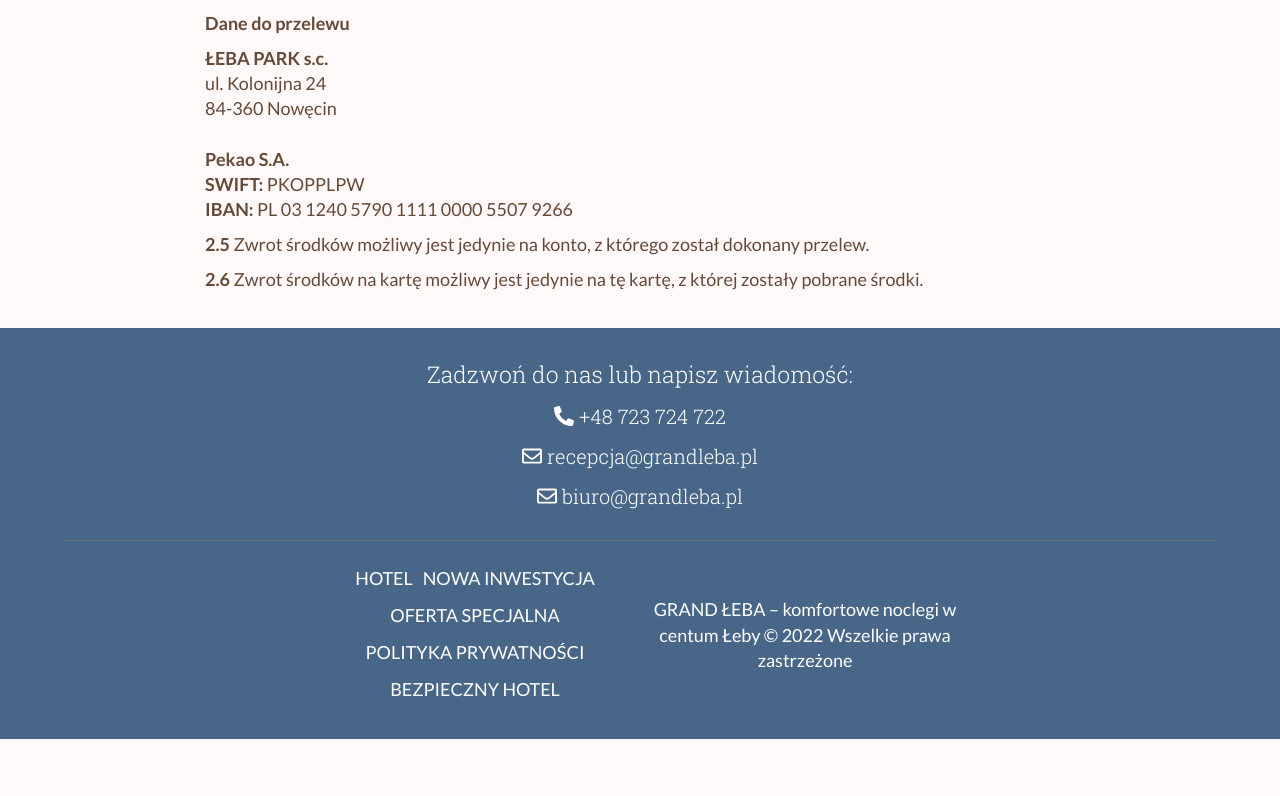
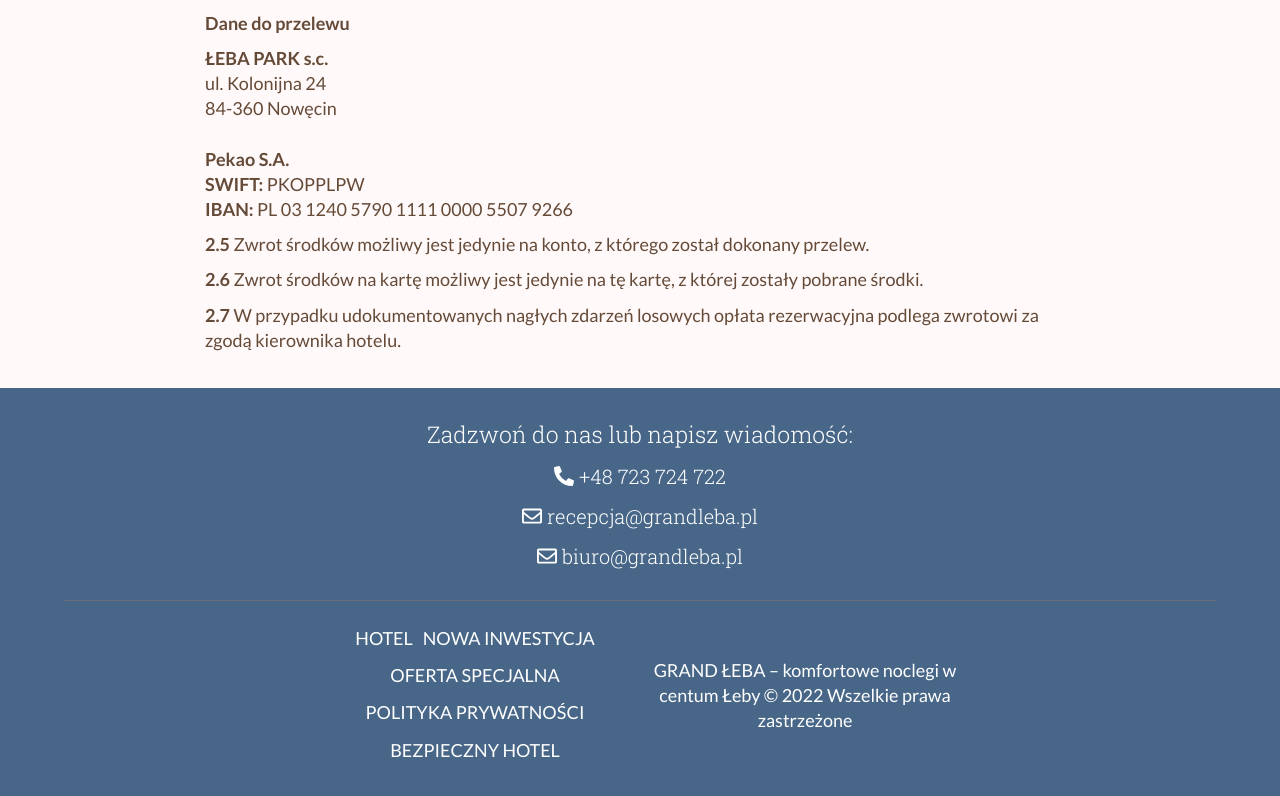
Before and after one commit to marcinstenka/grandleba, a React (Create React App) app: page /cennik in a window 1280 px wide. Shown: the part 2446-3242 px from the top of the page. Before the commit the page ends 3185 px from the top, so only its background shows below. Built offline with nearby package versions, Linux system fonts and the light colour scheme.

Commit message:
1.6.6 - price list - terms of reservation paragraph added

```diff
--- a/public/assets/locales/pl/translation.json
+++ b/public/assets/locales/pl/translation.json
@@ -134,7 +134,7 @@
   "priceList19": " Opłatę rezerwacyjną należy wpłacić w terminie 3 dni roboczych gdy do terminu rezerwacji jest mniej niż 21 dni, 7 dni gdy od daty potwierdzenia rezerwacji do terminu jest więcej niż 21 dni.",
   "priceList20": " Po otrzymaniu wymaganej wpłaty rezerwacyjnej, rezerwacja staje się gwarantowana, o czym informujemy Państwa telefonicznie bądź mailowo.",
   "priceList21": " Pozostałą kwotę należy uregulować w dniu przyjazdu. W dniu wyjazdu lub każdego dnia regulują Państwo dodatkowe zobowiązania wynikające z zamówień dodatkowych w trakcie pobytu.",
-	"priceList22": "WARUNKI REZYGNACJI Z REZERWACJI (Indywidualnych i pakietowych)",
+  "priceList22": " WARUNKI REZYGNACJI Z REZERWACJI (Indywidualnych i pakietowych)",
   "priceList23": " Jeżeli od rezerwacji do terminu pobytu jest więcej niż 60 dni zawracamy opłatę rezerwacyjną w całości, lub można przenieść ją na inny termin, uzgodniony z recepcją hotelu.",
   "priceList24": " Jeżeli rezygnacja z rezerwacji następuje w terminie do 60 dni przed zarezerwowanym pobytem, opłaty rezerwacyjnej nie zwracamy.",
   "priceList25": " Bez kosztowa zmiana rezerwacji możliwa jest na 14 dni przed planowaną datą przyjazdu (przy uwzględnieniu dostępności pokoi hotelowych). Każdorazowa zmiana wymaga wygenerowania nowego potwierdzenia rezerwacji. Skrócenie pobytu traktowane jest jako anulacja rezerwacji i wymaga opłaty za cały wcześniej zarezerwowany termin.",
@@ -142,6 +142,7 @@
   "priceList27": "Dane do przelewu",
   "priceList28": " Zwrot środków możliwy jest jedynie na konto, z którego został dokonany przelew.",
   "priceList29": " Zwrot środków na kartę możliwy jest jedynie na tę kartę, z której zostały pobrane środki.",
+  "priceList30": " W przypadku udokumentowanych nagłych zdarzeń losowych opłata rezerwacyjna podlega zwrotowi za zgodą kierownika hotelu.",
   "specialOffer1": "OFERTA DLA GRUP ZORGANIZOWANYCH",
   "specialOffer2": "Grand Łeba to doskonałe miejsce do wypoczynku zarówno dla gości indywidualnych jak i dla grup zorganizowanych, które szukają kameralnego miejsca nad polskim morzem. Nasz obiekt to idealny wybór, jeśli chcą Państwo zorganizować szkolenie, konferencje, spotkanie integracyjne lub inną imprezę okolicznościową.",
   "specialOffer3": "Takich okazji może być wiele, wszystko zależy od Państwa chęci oraz możliwości. Zapewniamy, że odpowiemy na wszelkie Państwa sugestie, aby sprostać Państwa oczekiwaniom.",
--- a/src/Pages/PriceList.js
+++ b/src/Pages/PriceList.js
@@ -417,6 +417,10 @@ const PriceList = () => {
             <strong>2.6</strong>
             {t('priceList29')}
           </p>
+          <p>
+            <strong>2.7</strong>
+            {t('priceList30')}
+          </p>
         </div>
       </div>
       <Footer />
```
Also changed, not shown: 4 other files (tests, documents, lock files or other folders). Lines whose indentation alone changed are shown as unchanged.
